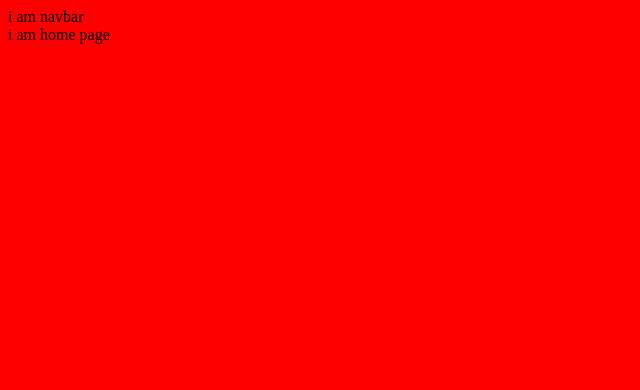
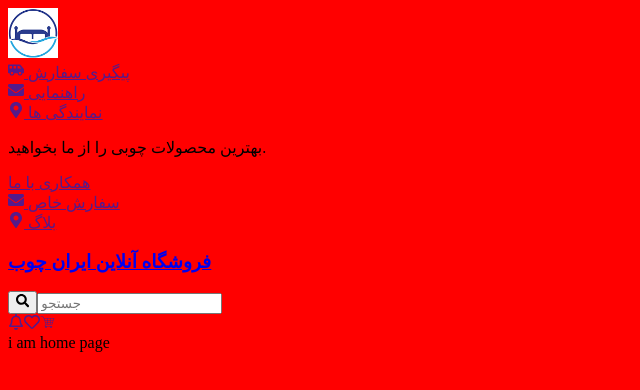
Before and after one commit to FarzanehHadadi/furniture-store, a Next.js app: page / in a window 1280 px wide. Shown: the top 390 px of the page, without its empty margins (0-640 px from the left). Built offline with nearby package versions, Linux system fonts and the light colour scheme.

Commit message:
navbar added partially

```diff
--- a/src/components/Navbar.jsx
+++ b/src/components/Navbar.jsx
@@ -1,5 +1,103 @@
+import Image from "next/image";
+import Link from "next/link";
+import {
+  FaShuttleVan,
+  FaEnvelope,
+  FaMapMarkerAlt,
+  FaSearch,
+  FaRegBell,
+  FaRegHeart,
+} from "react-icons/fa";
+import { GiShoppingCart } from "react-icons/gi";
+// import { FaShuttleVan, FaEnvelope } from "react-icons/fa";
 const Navbar = () => {
-  return <div>i am navbar</div>;
+  return (
+    <nav>
+      <Image src="/logo.png" alt="furniture" width={50} height={50} />
+      {/* top level links */}
+      <div className="nav-top">
+        <div className="icon-links">
+          <Link href="">
+            <a>
+              <FaShuttleVan /> پیگیری سفارش
+            </a>
+          </Link>
+          <div className="vertical-seprator"></div>
+          <Link href="">
+            <a>
+              <FaEnvelope /> راهنمایی
+            </a>
+          </Link>
+          <div className="vertical-seprator"></div>
+          <Link href="">
+            <a>
+              <FaMapMarkerAlt /> نمایندگی ها
+            </a>
+          </Link>
+        </div>
+        <div className="nav-title">
+          <p>بهترین محصولات چوبی را از ما بخواهید.</p>
+        </div>
+        <div className="simple-links">
+          <Link href="">
+            <a>همکاری با ما</a>
+          </Link>
+          <div className="vertical-seprator"></div>
+          <Link href="">
+            <a>
+              <FaEnvelope /> سفارش خاص
+            </a>
+          </Link>
+          <div className="vertical-seprator"></div>
+          <Link href="">
+            <a>
+              <FaMapMarkerAlt /> بلاگ
+            </a>
+          </Link>
+        </div>
+      </div>
+      {/* end of top level links */}
+      {/* main navbar */}
+      {/* end of main navbar */}
+      <div className="nav-middle-level">
+        <Link href="/">
+          <a>
+            <h3>فروشگاه آنلاین ایران چوب</h3>
+          </a>
+        </Link>
+        <form>
+          <button
+            onClick={() => {
+              console.log("i am search button");
+            }}
+          >
+            {" "}
+            <FaSearch />
+          </button>
+
+          <input type="text" placeholder="جستجو"></input>
+        </form>
+        <div className="only-icons-links">
+          <Link href="">
+            <a>
+              <FaRegBell />
+            </a>
+          </Link>
+          <Link href="">
+            <a>
+              <FaRegHeart />
+            </a>
+          </Link>
+          <Link href="">
+            <a>
+              <GiShoppingCart />
+            </a>
+          </Link>
+        </div>
+      </div>
+      {/* end of main navbar */}
+    </nav>
+  );
 };
 
 export default Navbar;
--- a/src/pages/Home.jsx
+++ b/src/pages/Home.jsx
@@ -1,4 +1,6 @@
 const Home = () => {
+  //
+
   return <div>i am home page</div>;
 };
 
```
Also changed, not shown: src/constant/Categories.jsx (added, +102 -0 lines), public/logo.png (added).
